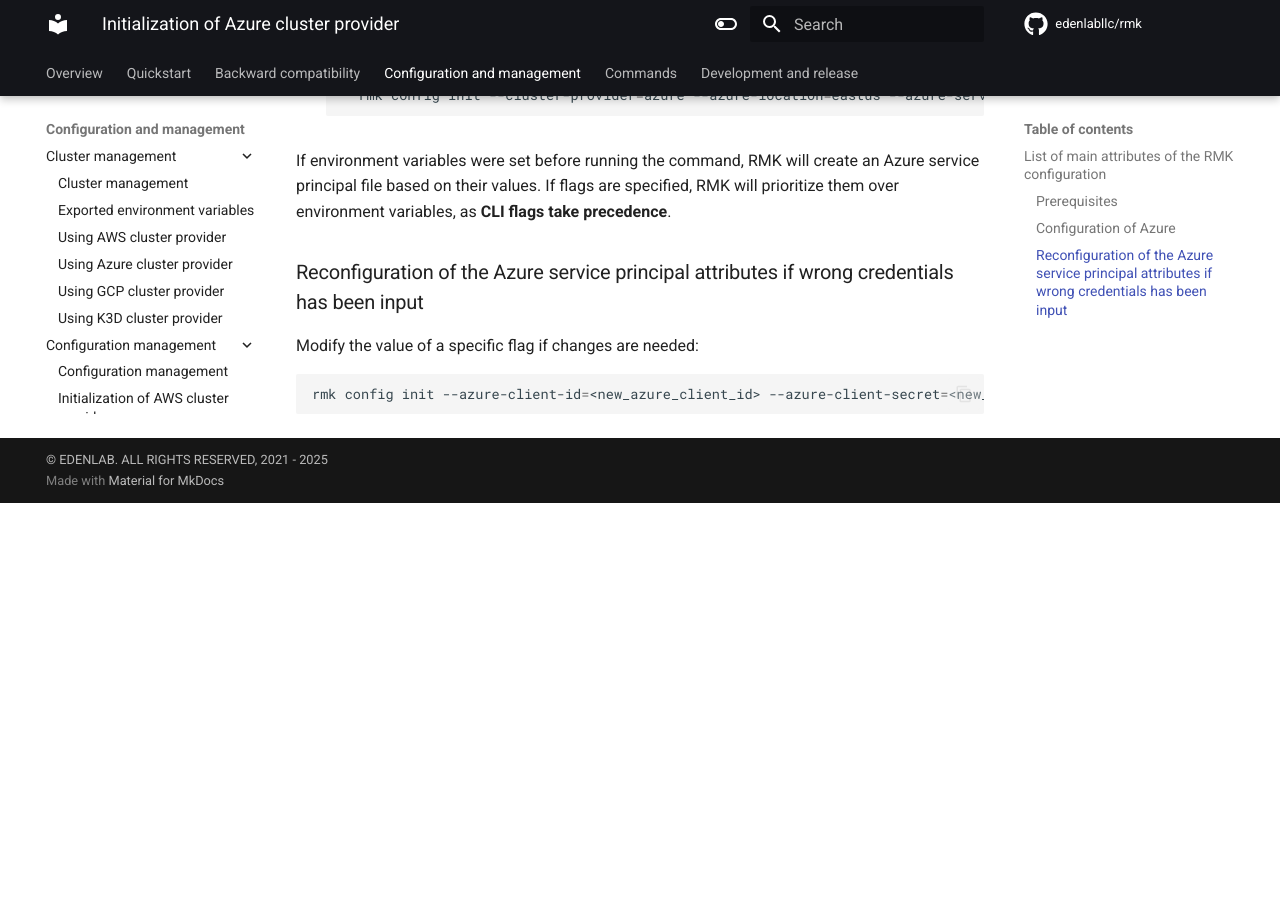
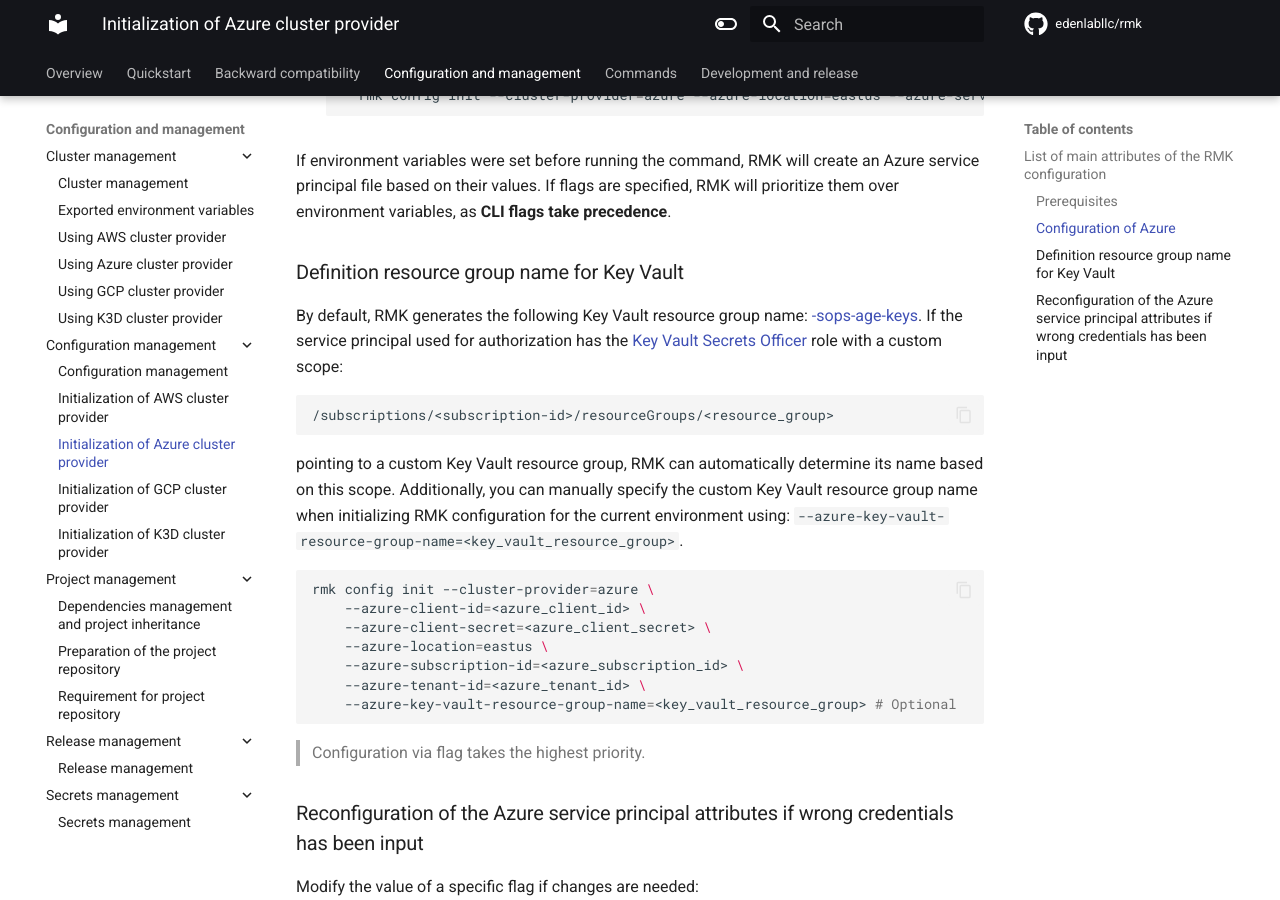
Before and after one commit to edenlabllc/rmk, an MkDocs documentation site: the page built from docs/configuration/configuration-management/init-azure-provider.md, in a window 1280 px wide and 900 px high, scrolled down 1620 px. Built offline with MkDocs 1.6.1 and Material for MkDocs 9.7.7, drawn with Linux system fonts in a browser that asks for light colours; comment, search, counter and statistics services are not loaded; the version menu is left out; before the commit the page ends 2123 px from its top, so only the background shows below that.

Commit message:
#59 - add doc description: Definition resource group name for Key Vault

````diff
--- a/docs/configuration/configuration-management/init-azure-provider.md
+++ b/docs/configuration/configuration-management/init-azure-provider.md
@@ -82,6 +82,33 @@
 their values. If flags are specified, RMK will prioritize them over environment variables, as **CLI flags take
 precedence**.
 
+### Definition resource group name for Key Vault
+
+By default, RMK generates the following Key Vault resource group name:
+[<tenant_name>-sops-age-keys](../project-management/requirement-for-project-repository.md#requirement-for-project-repository).
+If the service principal used for authorization has the [Key Vault Secrets Officer](https://learn.microsoft.com/en-us/azure/role-based-access-control/built-in-roles/security#key-vault-secrets-officer)
+role with a custom scope:
+
+```shell
+/subscriptions/<subscription-id>/resourceGroups/<resource_group>
+```
+
+pointing to a custom Key Vault resource group, RMK can automatically determine its name based on this scope.
+Additionally, you can manually specify the custom Key Vault resource group name when initializing RMK configuration
+for the current environment using: `--azure-key-vault-resource-group-name=<key_vault_resource_group>`.
+
+```shell
+rmk config init --cluster-provider=azure \
+    --azure-client-id=<azure_client_id> \
+    --azure-client-secret=<azure_client_secret> \
+    --azure-location=eastus \
+    --azure-subscription-id=<azure_subscription_id> \
+    --azure-tenant-id=<azure_tenant_id> \
+    --azure-key-vault-resource-group-name=<key_vault_resource_group> # Optional
+```
+
+> Configuration via flag takes the highest priority.
+
 ### Reconfiguration of the Azure service principal attributes if wrong credentials has been input
 
 Modify the value of a specific flag if changes are needed:
````
